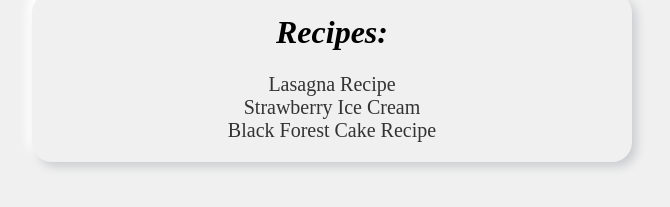
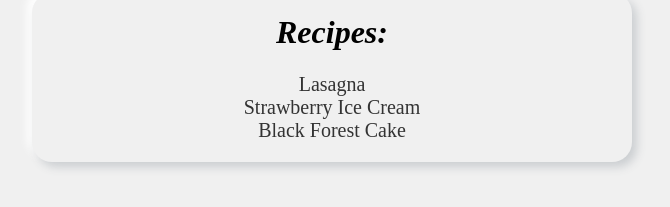
Before and after one commit to BrunoLadiv/1-simple-recipes, a plain HTML site: page index.html in a window 1280 px wide. Shown: the part 357-564 px from the top of the page, without its empty margins (308-978 px from the left). Drawn offline with Linux system fonts and the light colour scheme.

Commit message:
few fixes2

```diff
--- a/index.html
+++ b/index.html
@@ -19,13 +19,13 @@
     <div class="neumorphic-box">
       <h1 class="home-t">Recipes:</h1>
       <ul class="recipes">
-        <li><a href="./recipes/lasagna.html">Lasagna Recipe</a></li>
+        <li><a href="./recipes/lasagna.html">Lasagna</a></li>
         <li>
           <a href="./recipes/strawberry-ice-cream.html">Strawberry Ice Cream</a>
         </li>
         <li>
           <a href="./recipes/black-forest-cake.html"
-            >Black Forest Cake Recipe</a
+            >Black Forest Cake</a
           >
         </li>
       </ul>
```
